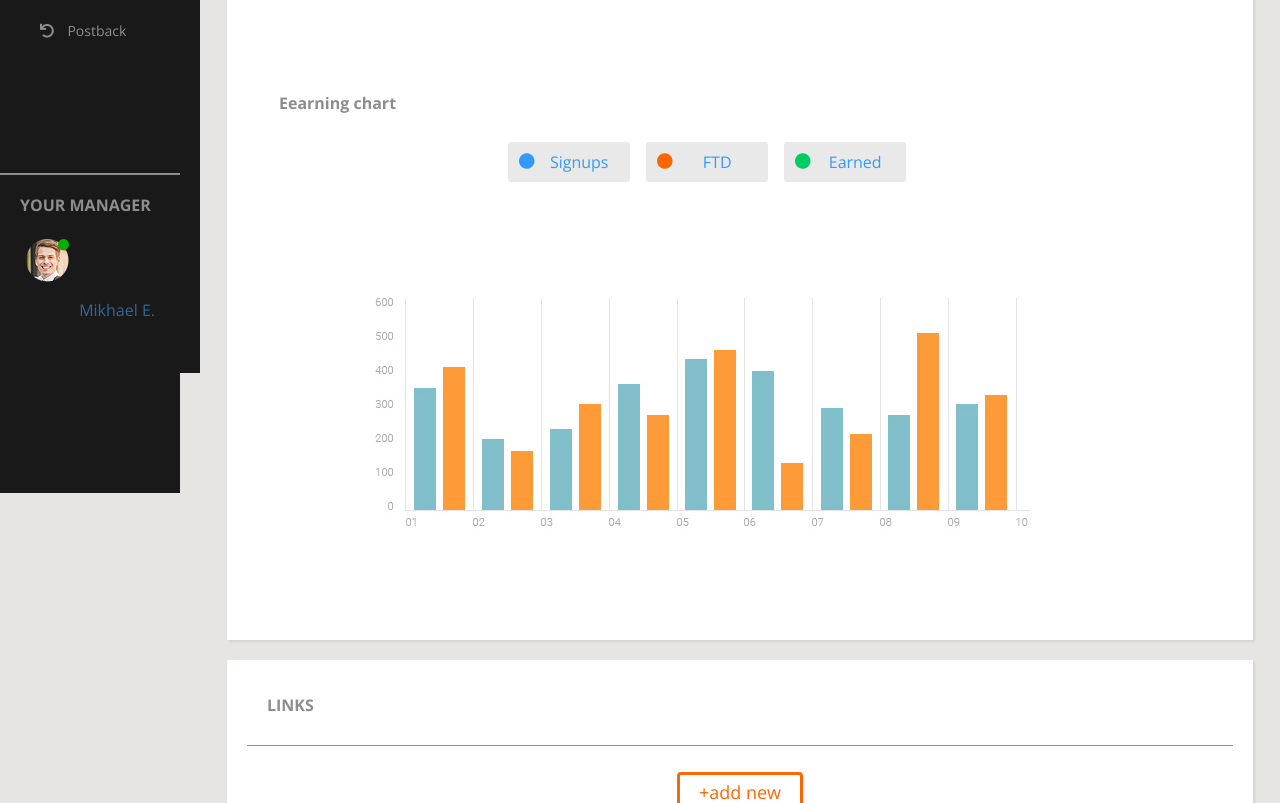
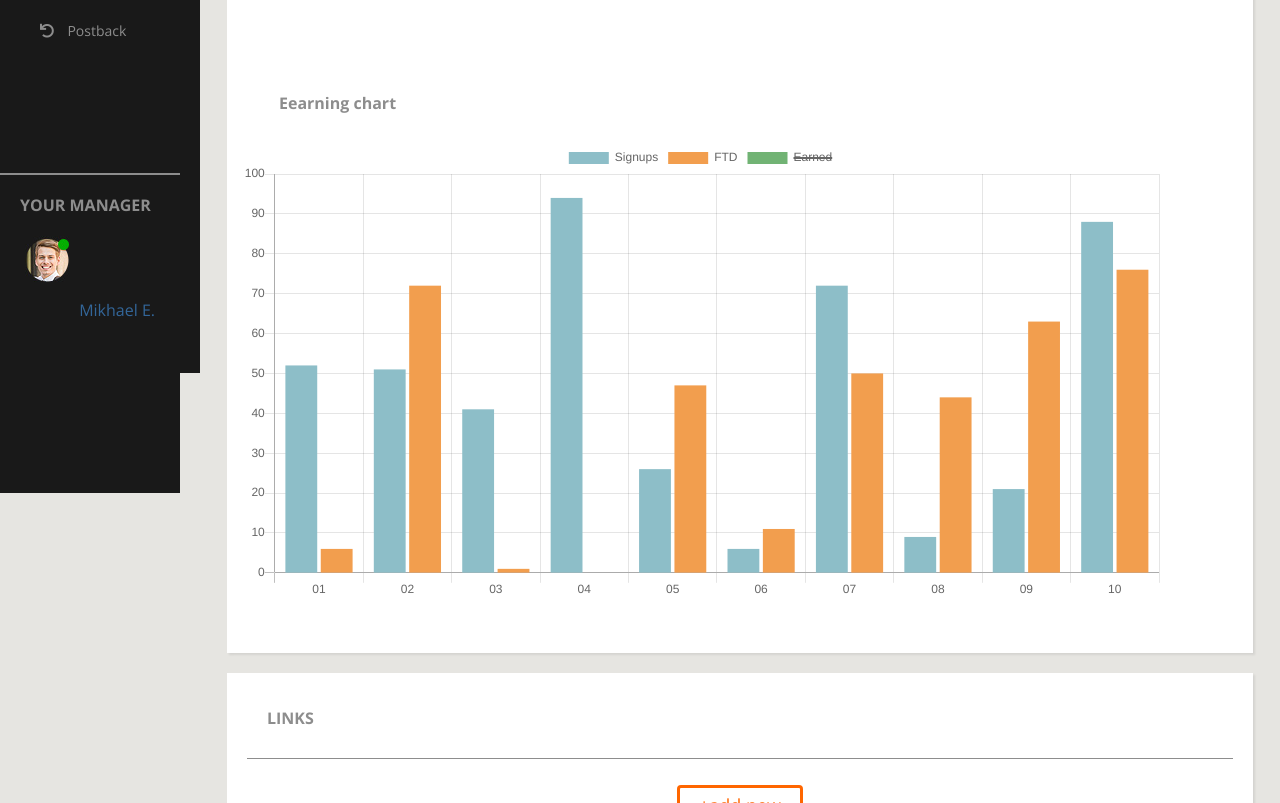
Before and after one commit to BarbaraMak85/paneladministracyjny, a website: page index.html in a window 1280 px wide. Shown: the part 427-1230 px from the top of the page. Drawn offline with nearby package versions, Linux system fonts and the light colour scheme.

Commit message:
table add

```diff
--- a/index.html
+++ b/index.html
@@ -162,19 +162,8 @@
         <div>
             <div class="component--number button">
                 <h4 class="component--fonts">Eearning chart</h4>
-                <button class="component--button-blue ">Signups
-                    <i class="fas fa-circle"></i>
-                </button>
 
-                <button class="component--button-orange">FTD
-                    <i class="fas fa-circle"></i>
-                </button>
-
-                <button class="component--button-green ">Earned
-                    <i class="fas fa-circle "></i>
-                </button>
-
-                <img class="chart" src="images/chart_03.jpg ">
+                <canvas id="myChart"></canvas>
             </div>
         </div>
 
@@ -339,6 +328,7 @@
             <button class="js--close-modal button--grey">Quit</button>
         </div>
     </div>
+    <script src="https://cdnjs.cloudflare.com/ajax/libs/Chart.js/2.4.0/Chart.min.js"></script>
     <script src="js/script.js"></script>
 
 </body>
--- a/js/script.js
+++ b/js/script.js
@@ -38,6 +38,41 @@ function openModal(modal) {
     document.querySelector(modal).classList.add('show')
 }
 
+/*wykres*/
+var ctx = document.getElementById('myChart').getContext('2d');
 
+var chart = new Chart(ctx, {
+    // 1
+    type: 'bar',
+    data: {
+        // 2
+        labels: ["01", "02", "03", "04", "05", "06", "07", "08", "09", "10"],
+        // 3
+        datasets: [{
+                // 4
+                label: "Signups",
+                // 5
+                backgroundColor: '#8DBEC8',
+                borderColor: '#8DBEC8',
+                // 6
+                data: [52, 51, 41, 94, 26, 6, 72, 9, 21, 88],
+            },
+            {
+                label: "FTD",
+                backgroundColor: '#F29E4E',
+                borderColor: '#F29E4E',
+                data: [6, 72, 1, 0, 47, 11, 50, 44, 63, 76],
+            },
+            {
+                label: "Earned",
+                backgroundColor: '#71B374',
+                borderColor: '#71B374',
+                data: [59, 49, 68, 90, 67, 41, 13, 38, 48, 48],
+                // 7
+                hidden: true,
+            }
+        ]
+    },
+});
 
 /*Powrót do góry*/
--- a/scss/style.scss
+++ b/scss/style.scss
@@ -13,12 +13,12 @@
 @import "components/component_menu_topbar";
 @import "components/component_manager";
 @import "components/component_links";
-@import "components/component\ _imput_date";
-@import "components/component\ _heading";
+@import "components/component_imput_date";
+@import "components/component_heading";
 @import "components/component_fonts";
 @import "components/component_number";
 @import "components/component_form";
-@import "components/component\ _modal";
+@import "components/component_modal";
 
 /*Section*/
 
```
Also changed, not shown: css/style.css.
